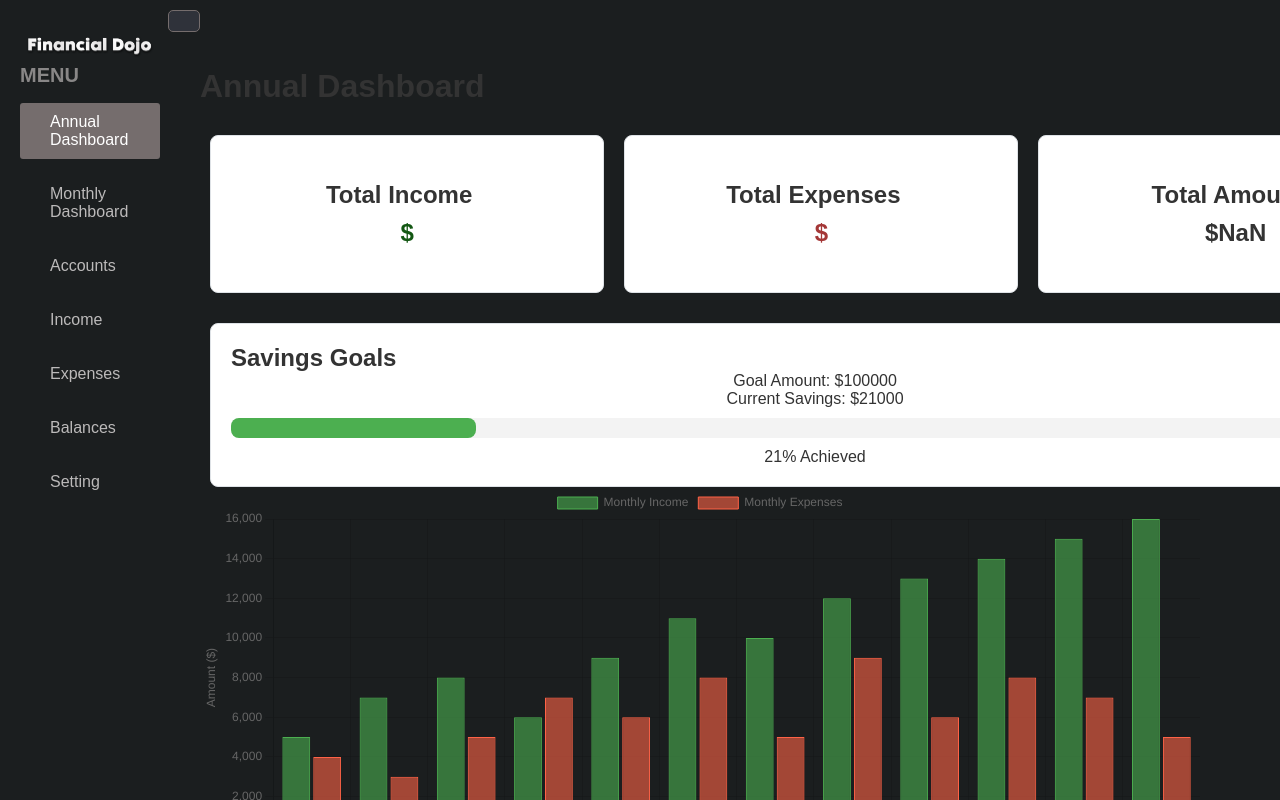
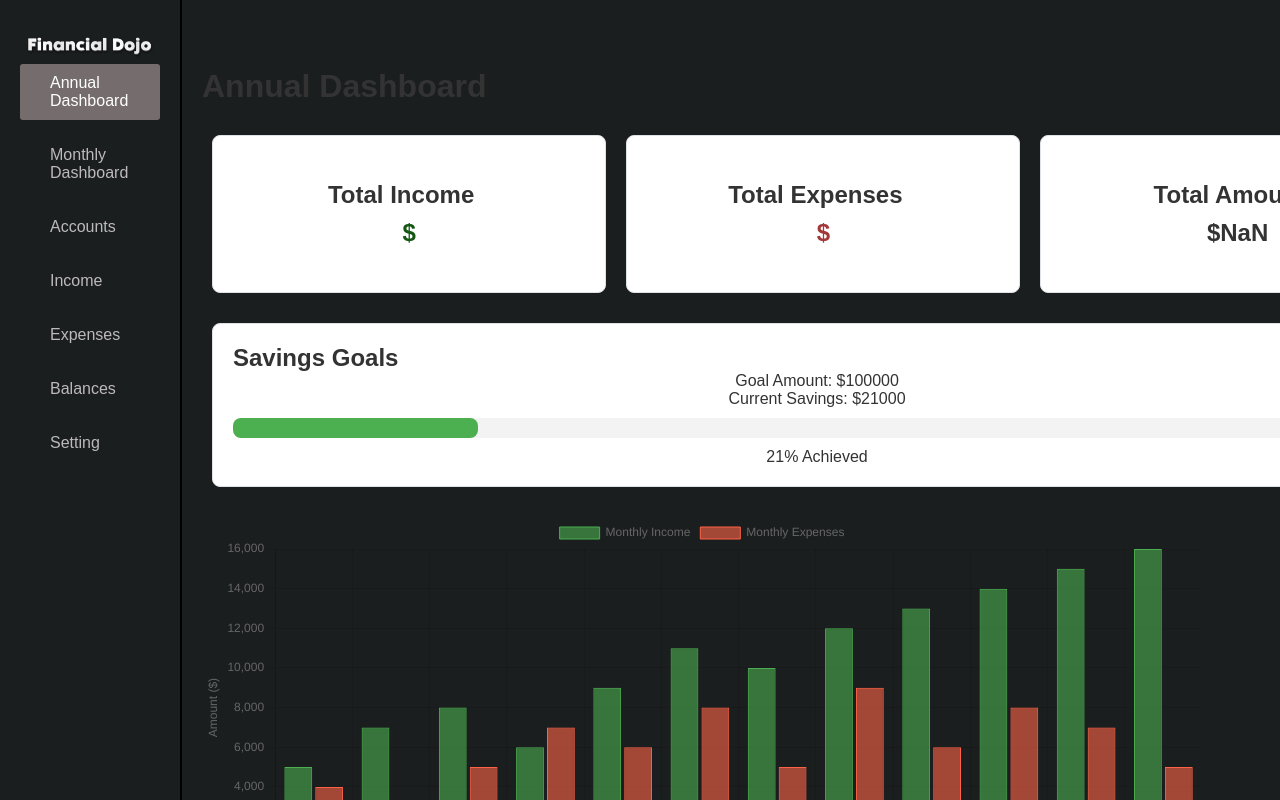
Before and after one commit to Chris5613/Financial-Dojo, a React (Create React App) app: page / in a window 1280 px wide. Shown: the top 800 px of the page. Built offline with nearby package versions, Linux system fonts and the light colour scheme; the HTML template or start-up script is replaced by a standard one.

Commit message:
ready to add react router

```diff
--- a/src/Nav/Sidebar.jsx
+++ b/src/Nav/Sidebar.jsx
@@ -15,7 +15,6 @@ const Sidebar = () => {
                 <img src={pic} width={140} alt="logo" />
             </div>
             <nav className="menu">
-                <h1 className="menu-header">Menu</h1>
                 <div className="menu-item nav-active" data-tooltip="Home">
                     <i className="bx bx-home-smile"></i>
                     <span>Annual Dashboard</span>
@@ -49,9 +48,6 @@ const Sidebar = () => {
                 <i className="bx bx-log-out"></i>
                 <span>Logout</span>
             </div>
-            <div className="toggle-menu" id="toggle-button" onClick={toggleSidebar}>
-                <i className={`bx ${isActive ? 'bxs-left-arrow' : 'bxs-right-arrow'}`}></i>
-            </div>
         </aside>
     );
 };
--- a/src/css/Annual.css
+++ b/src/css/Annual.css
@@ -53,6 +53,7 @@
     border-radius: 8px;
     padding: 20px;
     margin-top: 20px;
+    margin-bottom: 30px;
     width:94%;
     margin-left: 10px;
 }
--- a/src/css/App.css
+++ b/src/css/App.css
@@ -23,6 +23,7 @@ nav {
 
 .sidebar {
     width: var(--sidebar-width);
+    border-right: 2px solid black; /* Adjust color and width as needed */
 }
 
 .main {
```
